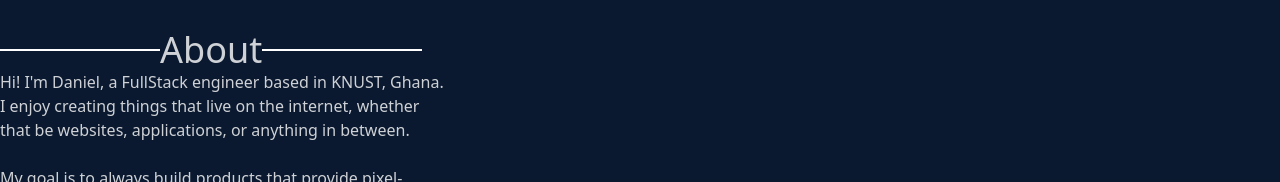
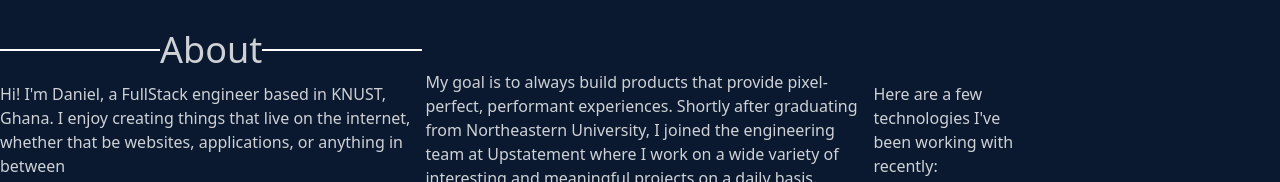
Before and after one commit to EngineerDanny/EngineerDanny_Portfolio, a React (Create React App) app: page / in a window 1280 px wide. Shown: the part 770-952 px from the top of the page. Built offline with nearby package versions, Linux system fonts and the light colour scheme.

Commit message:
use paragraphs to refactor breaks

```diff
--- a/src/App.jsx
+++ b/src/App.jsx
@@ -59,16 +59,18 @@ function App() {
             <p className="max-w-md text-base font-light opacity-80">
               Hi! I'm Daniel, a FullStack engineer based in KNUST, Ghana. I
               enjoy creating things that live on the internet, whether that be
-              websites, applications, or anything in between. <br />
-              <br />
+              websites, applications, or anything in between
+            </p>
+
+            <p className="max-w-md text-base font-light opacity-80">
               My goal is to always build products that provide pixel-perfect,
               performant experiences. Shortly after graduating from Northeastern
               University, I joined the engineering team at Upstatement where I
               work on a wide variety of interesting and meaningful projects on a
               daily basis.
-              <br />
-              <br /> Here are a few technologies I've been working with
-              recently:
+            </p>
+            <p className="max-w-md text-base font-light opacity-80">
+              Here are a few technologies I've been working with recently:
             </p>
           </div>
         </div>
@@ -76,7 +78,6 @@ function App() {
 
       <section className="min-h-screen">
         <div className="flex flex-col justify-evenly h-4/6">
-
           <div className="flex flex-row items-center">
             <div className="w-40 h-0.5 bg-white"></div>
             <h1 className="text-4xl font-medium opacity-80">About</h1>
```
